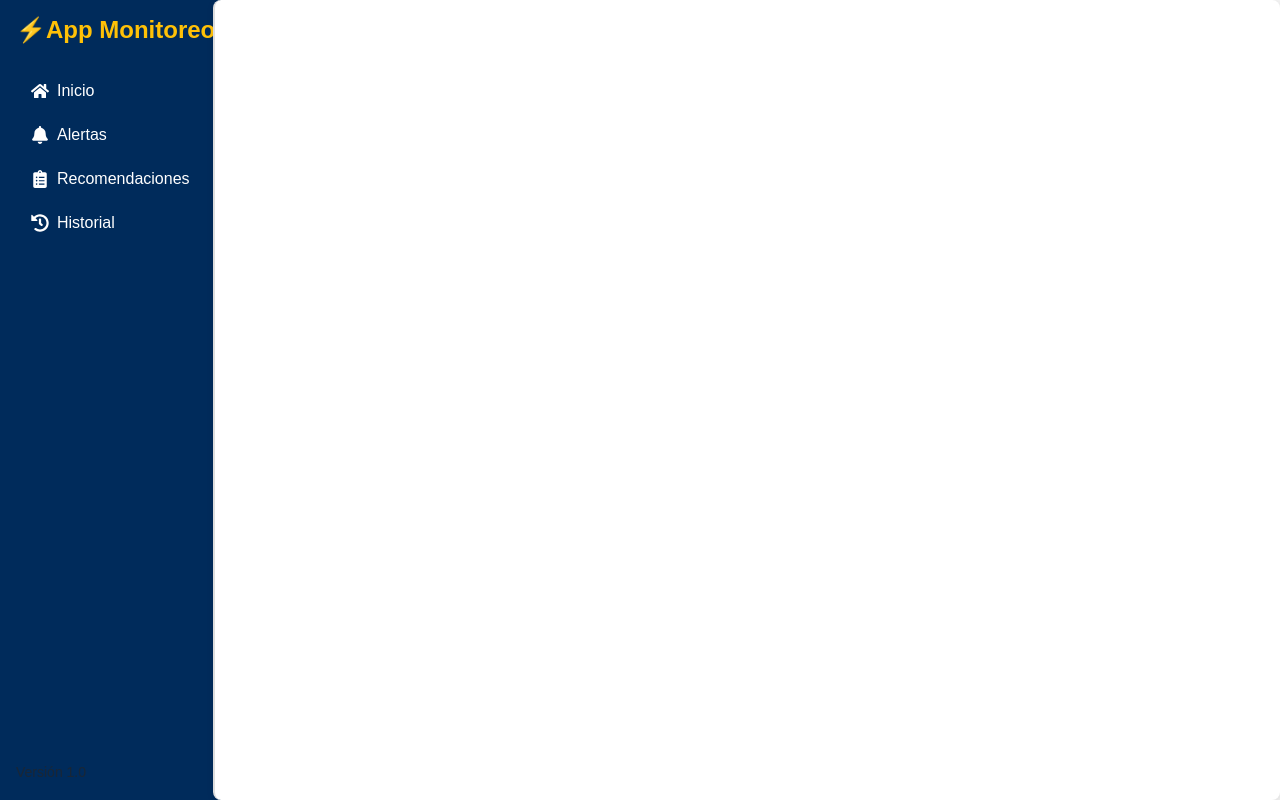
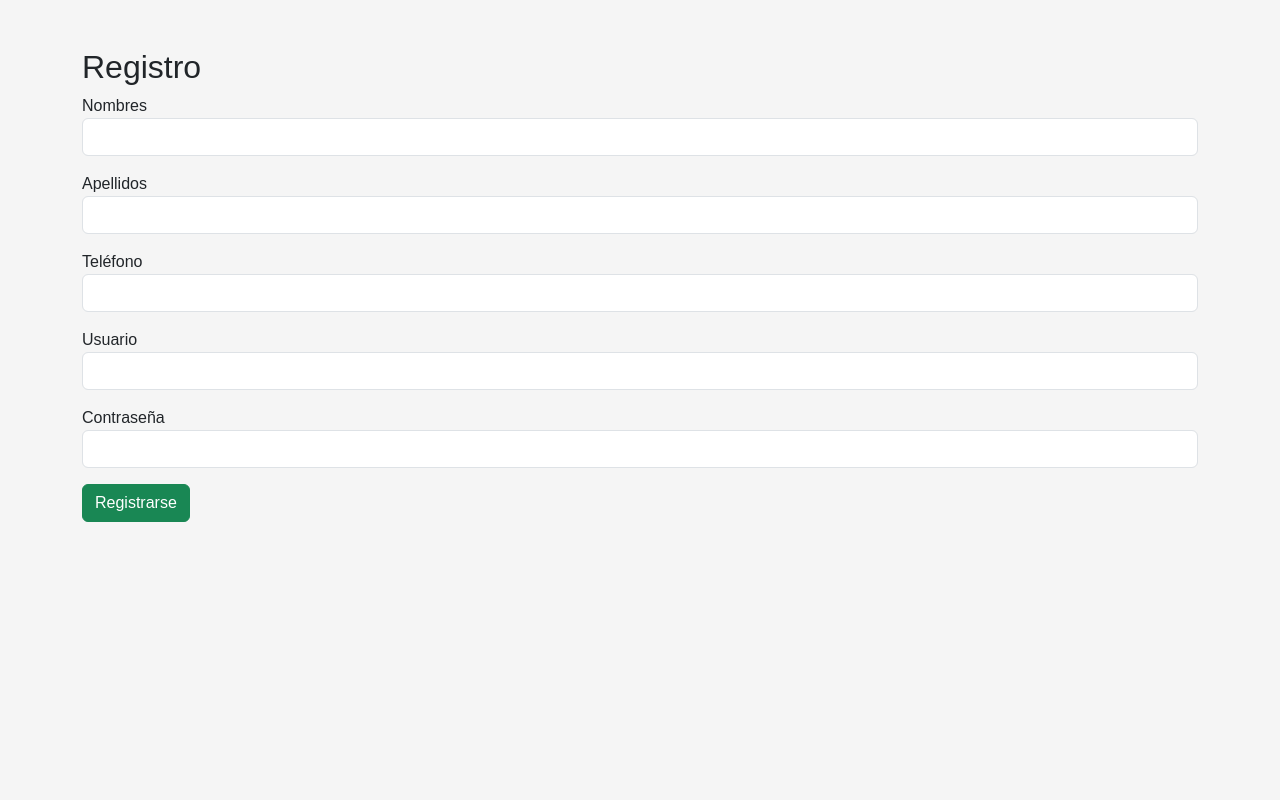
Before and after one commit to JuanClaro16/App-Monitoreo, a React (Create React App) app: page /registro in a window 1280 px wide. Built offline with nearby package versions, Linux system fonts and the light colour scheme.

Commit message:
Login
Se creó la primer versión del login

```diff
--- a/src/App.js
+++ b/src/App.js
@@ -1,32 +1,69 @@
-import React from "react";
-import { Routes, Route } from "react-router-dom";
-import Sidebar from "./components/Sidebar";
-import RealTimeConsumption from "./pages/RealTimeConsumption";
-import History from "./pages/History";
-import Recommendations from "./pages/Recommendations";
-import Alerts from "./pages/Alerts";
-import "./App.css";
+import React, { useState, useEffect } from 'react';
+import { BrowserRouter as Router, Routes, Route, Navigate } from 'react-router-dom';
+import RealTimeConsumption from './pages/RealTimeConsumption';
+import History from './pages/History';
+import Recommendations from './pages/Recommendations';
+import Alerts from './pages/Alerts';
+import Login from './pages/Login';
+import Registro from './pages/Registro';
+import Sidebar from './components/Sidebar';
 
 function App() {
+  const[usuarioActual, setUsuarioActual] = useState(null);
+
+  useEffect(() => {
+    const user = JSON.parse(localStorage.getItem("usuarioActual"));
+    setUsuarioActual(user);
+  }, []);
+
   return (
-    <div className="container-fluid">
-      <div className="row">
-        {/* Sidebar */}
-        <div className="col-md-3 col-lg-2 p-0">
-          <Sidebar />
-        </div>
+    <Router>
+      <Routes>
+        {/* Rutas públicas */}
+        <Route path="/login" element={<Login />} />
+        <Route path="/registro" element={<Registro />} />
 
-        {/* Contenido principal */}
-        <div className="col-md-9 col-lg-10 p-4 contenido">
-          <Routes>
-            <Route path="/" element={<RealTimeConsumption />} />
-            <Route path="/alerts" element={<Alerts />} />
-            <Route path="/recommendations" element={<Recommendations />} />
-            <Route path="/history" element={<History />} />
-          </Routes>
-        </div>
-      </div>
-    </div>
+        {/* Rutas privadas */}
+        {usuarioActual ? (
+          <>
+            <Route path="/" element={
+              <div className="d-flex">
+                <Sidebar />
+                <div className="flex-grow-1 p-3">
+                  <RealTimeConsumption />
+                </div>
+              </div>
+            } />
+            <Route path="/alerts" element={
+              <div className="d-flex">
+                <Sidebar />
+                <div className="flex-grow-1 p-3">
+                  <Alerts />
+                </div>
+              </div>
+            } />
+            <Route path="/recommendations" element={
+              <div className="d-flex">
+                <Sidebar />
+                <div className="flex-grow-1 p-3">
+                  <Recommendations />
+                </div>
+              </div>
+            } />
+            <Route path="/history" element={
+              <div className="d-flex">
+                <Sidebar />
+                <div className="flex-grow-1 p-3">
+                  <History />
+                </div>
+              </div>
+            } />
+          </>
+        ) : (
+          <Route path="*" element={<Navigate to="/login" />} />
+        )}
+      </Routes>
+    </Router>
   );
 }
 
--- a/src/components/Sidebar.js
+++ b/src/components/Sidebar.js
@@ -32,6 +32,18 @@ function Sidebar() {
             <FaHistory className="me-2" /> Historial
           </Link>
         </li>
+        <li className="nav-item">
+          <span
+            className="nav-link text-danger"
+            style={{ cursor: 'pointer' }}
+            onClick={() => {
+              localStorage.removeItem("usuarioActual");
+              window.location.href = "/login"; // fuerza redirección
+            }}
+          >
+            🔒 Cerrar sesión
+          </span>
+        </li>
       </ul>
 
       <div className="mt-auto text-center">
--- a/src/index.js
+++ b/src/index.js
@@ -1,6 +1,5 @@
 import React from 'react';
 import ReactDOM from 'react-dom/client';
-import { BrowserRouter } from 'react-router-dom';
 import 'bootstrap/dist/css/bootstrap.min.css';
 import App from './App';
 import './index.css';
@@ -9,8 +8,6 @@ const root = ReactDOM.createRoot(document.getElementById('root'));
 
 root.render(
   <React.StrictMode>
-    <BrowserRouter>
       <App />
-    </BrowserRouter>
   </React.StrictMode>
 );
--- /dev/null
+++ b/src/pages/Login.js
@@ -0,0 +1,43 @@
+import React, { useState } from 'react';
+import { useNavigate } from 'react-router-dom';
+
+const Login = () => {
+  const [usuario, setUsuario] = useState('');
+  const [contrasena, setContrasena] = useState('');
+  const navigate = useNavigate();
+
+  const handleLogin = (e) => {
+    e.preventDefault();
+    const usuarios = JSON.parse(localStorage.getItem('usuarios')) || [];
+    const encontrado = usuarios.find(u => u.usuario === usuario && u.contrasena === contrasena);
+
+    if (encontrado) {
+      localStorage.setItem('usuarioActual', JSON.stringify(encontrado));
+      navigate('/'); // Redirige a la app
+    } else {
+      alert('Usuario o contraseña incorrectos');
+    }
+  };
+
+  return (
+    <div className="container mt-5">
+      <h2>Iniciar sesión</h2>
+      <form onSubmit={handleLogin}>
+        <div className="mb-3">
+          <label>Usuario</label>
+          <input className="form-control" value={usuario} onChange={(e) => setUsuario(e.target.value)} required />
+        </div>
+        <div className="mb-3">
+          <label>Contraseña</label>
+          <input type="password" className="form-control" value={contrasena} onChange={(e) => setContrasena(e.target.value)} required />
+        </div>
+        <button className="btn btn-primary">Ingresar</button>
+        <button type="button" className="btn btn-link" onClick={() => navigate('/registro')}>
+          ¿No tienes cuenta? Regístrate
+        </button>
+      </form>
+    </div>
+  );
+};
+
+export default Login;
--- /dev/null
+++ b/src/pages/Registro.js
@@ -0,0 +1,58 @@
+import React, { useState } from 'react';
+import { useNavigate } from 'react-router-dom';
+
+const Registro = () => {
+  const [nombres, setNombres] = useState('');
+  const [apellidos, setApellidos] = useState('');
+  const [telefono, setTelefono] = useState('');
+  const [usuario, setUsuario] = useState('');
+  const [contrasena, setContrasena] = useState('');
+  const navigate = useNavigate();
+
+  const handleRegistro = (e) => {
+    e.preventDefault();
+    const usuarios = JSON.parse(localStorage.getItem('usuarios')) || [];
+
+    if (usuarios.find(u => u.usuario === usuario)) {
+      alert('El usuario ya existe');
+      return;
+    }
+
+    usuarios.push({ usuario, contrasena, nombres, apellidos, telefono });
+    localStorage.setItem('usuarios', JSON.stringify(usuarios));
+    alert('Usuario registrado exitosamente');
+
+    navigate('/login');
+  };
+
+  return (
+    <div className="container mt-5">
+      <h2>Registro</h2>
+      <form onSubmit={handleRegistro}>
+        <div className="mb-3">
+          <label>Nombres</label>
+          <input className="form-control" value={nombres} onChange={(e) => setNombres(e.target.value)} required />
+        </div>
+        <div className="mb-3">
+          <label>Apellidos</label>
+          <input className="form-control" value={apellidos} onChange={(e) => setApellidos(e.target.value)} required />
+        </div>
+        <div className="mb-3">
+          <label>Teléfono</label>
+          <input className="form-control" type="tel" value={telefono} onChange={(e) => setTelefono(e.target.value)} required />
+        </div>
+        <div className="mb-3">
+          <label>Usuario</label>
+          <input className="form-control" value={usuario} onChange={(e) => setUsuario(e.target.value)} required />
+        </div>
+        <div className="mb-3">
+          <label>Contraseña</label>
+          <input type="password" className="form-control" value={contrasena} onChange={(e) => setContrasena(e.target.value)} required />
+        </div>
+        <button className="btn btn-success">Registrarse</button>
+      </form>
+    </div>
+  );
+};
+
+export default Registro;
```
